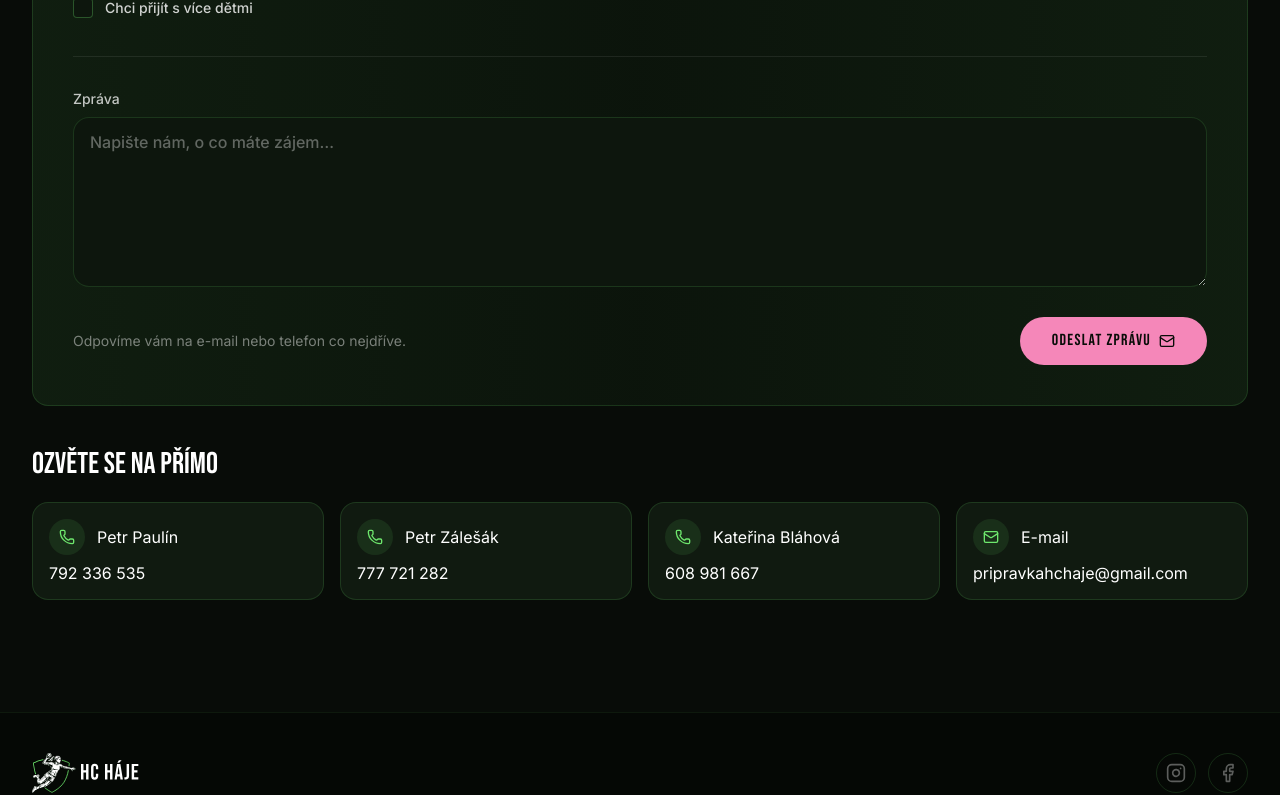
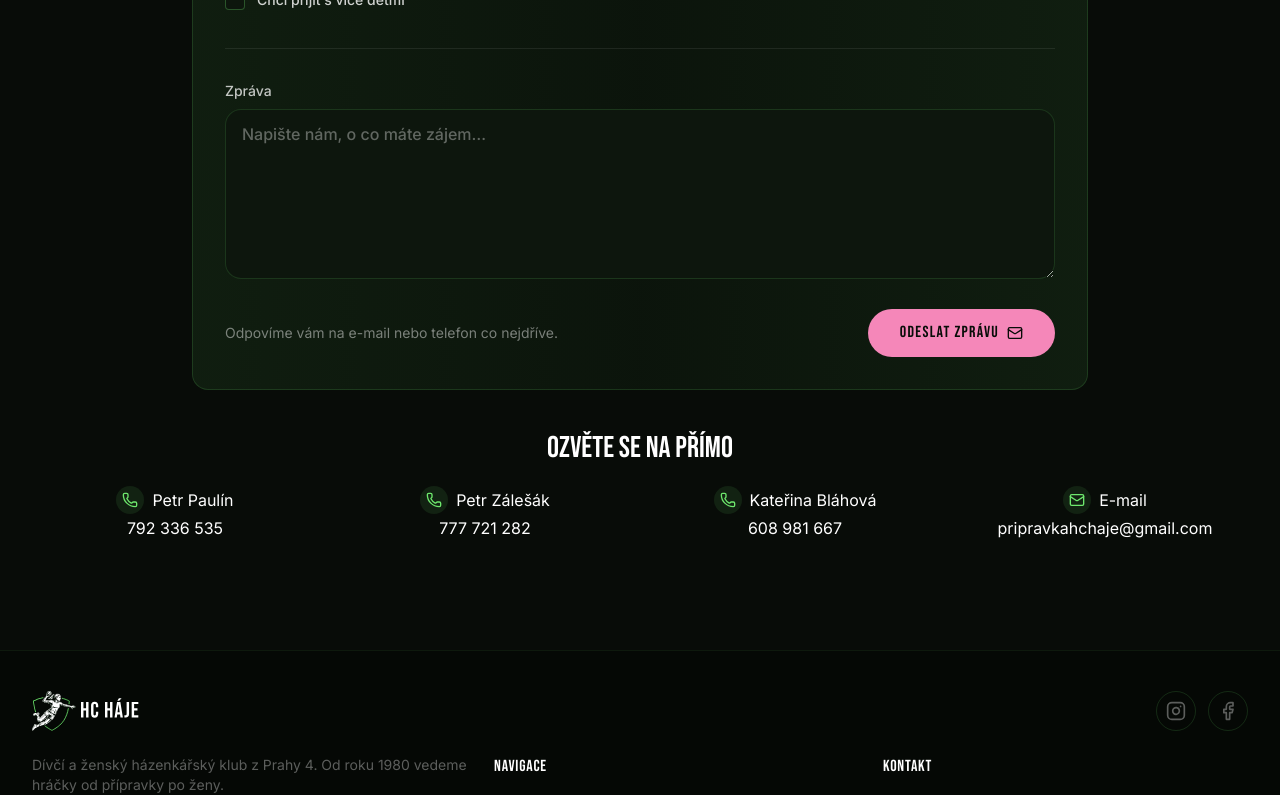
Before and after one commit to jakub245/hchaje-web, a React (Vite) app: page /chci-se-pridat in a window 1280 px wide. Shown: the part 3853-4648 px from the top of the page. Built offline with nearby package versions, Linux system fonts and the light colour scheme.

Commit message:
Update ChciSePridat.tsx

```diff
--- a/src/app/pages/ChciSePridat.tsx
+++ b/src/app/pages/ChciSePridat.tsx
@@ -390,7 +390,7 @@ export default function ChciSePridatPage() {
             </p>
           </div>
 
-          <div className="p-8 lg:p-10 rounded-2xl bg-gradient-to-r from-[#6EE76D]/8 via-[#6EE76D]/4 to-[#6EE76D]/8 border border-[#6EE76D]/15">
+          <div className="max-w-4xl mx-auto p-6 lg:p-8 rounded-2xl bg-gradient-to-r from-[#6EE76D]/8 via-[#6EE76D]/4 to-[#6EE76D]/8 border border-[#6EE76D]/15">
             <SectionLabel>Těšíme se na vás</SectionLabel>
             <h2 className="text-3xl lg:text-4xl text-white uppercase mb-6" style={{ fontFamily: bebas }}>
               První trénink je zdarma
@@ -525,28 +525,27 @@ export default function ChciSePridatPage() {
             </form>
           </div>
 
-          <div className="mt-8 lg:mt-10">
+          <div className="mt-8 lg:mt-10 text-center">
             <h3 className="text-2xl lg:text-3xl text-white uppercase mb-5" style={{ fontFamily: bebas }}>Ozvěte se na přímo</h3>
-            <div className="grid sm:grid-cols-2 lg:grid-cols-4 gap-3 lg:gap-4">
+            <div className="grid sm:grid-cols-2 lg:grid-cols-4 gap-x-6 gap-y-4">
               {[
-                { icon: Phone, name: "Petr Paulín", value: "792 336 535", href: "tel:+420792336535" },
-                { icon: Phone, name: "Petr Zálešák", value: "777 721 282", href: "tel:+420777721282" },
-                { icon: Phone, name: "Kateřina Bláhová", value: "608 981 667", href: "tel:+420608981667" },
-                { icon: Mail, name: "E-mail", value: "pripravkahchaje@gmail.com", href: "mailto:pripravkahchaje@gmail.com" },
+                { icon: Phone, name: "Petr Paulín", value: "792 336 535" },
+                { icon: Phone, name: "Petr Zálešák", value: "777 721 282" },
+                { icon: Phone, name: "Kateřina Bláhová", value: "608 981 667" },
+                { icon: Mail, name: "E-mail", value: "pripravkahchaje@gmail.com" },
               ].map((contact) => (
-                <a
+                <div
                   key={contact.name}
-                  href={contact.href}
-                  className="rounded-2xl border border-[#6EE76D]/15 bg-[#101a10] px-4 py-4 hover:border-[#6EE76D]/35 transition-colors"
+                  className="px-1"
                 >
-                  <div className="flex items-center gap-3 mb-2">
-                    <div className="w-9 h-9 rounded-full bg-[#6EE76D]/10 flex items-center justify-center flex-shrink-0">
+                  <div className="flex items-center justify-center gap-2 mb-1">
+                    <div className="w-7 h-7 rounded-full bg-[#6EE76D]/10 flex items-center justify-center flex-shrink-0">
                       <contact.icon className="w-4 h-4 text-[#6EE76D]" />
                     </div>
                     <p className="text-white text-base leading-tight" style={{ fontFamily: inter }}>{contact.name}</p>
                   </div>
-                  <p className="text-white text-base leading-tight break-all" style={{ fontFamily: inter }}>{contact.value}</p>
-                </a>
+                  <p className="text-white text-base leading-tight" style={{ fontFamily: inter }}>{contact.value}</p>
+                </div>
               ))}
             </div>
           </div>
```
